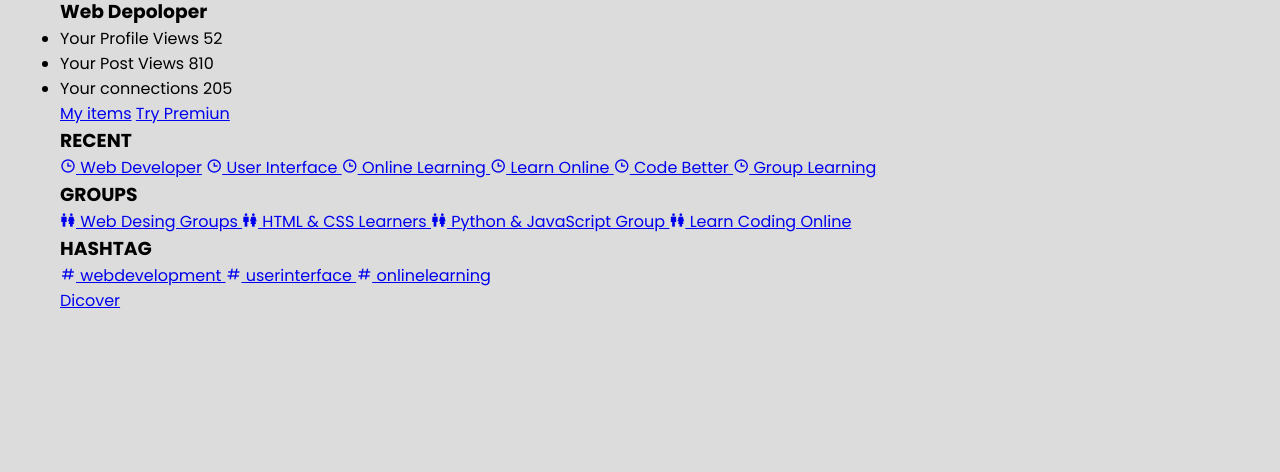
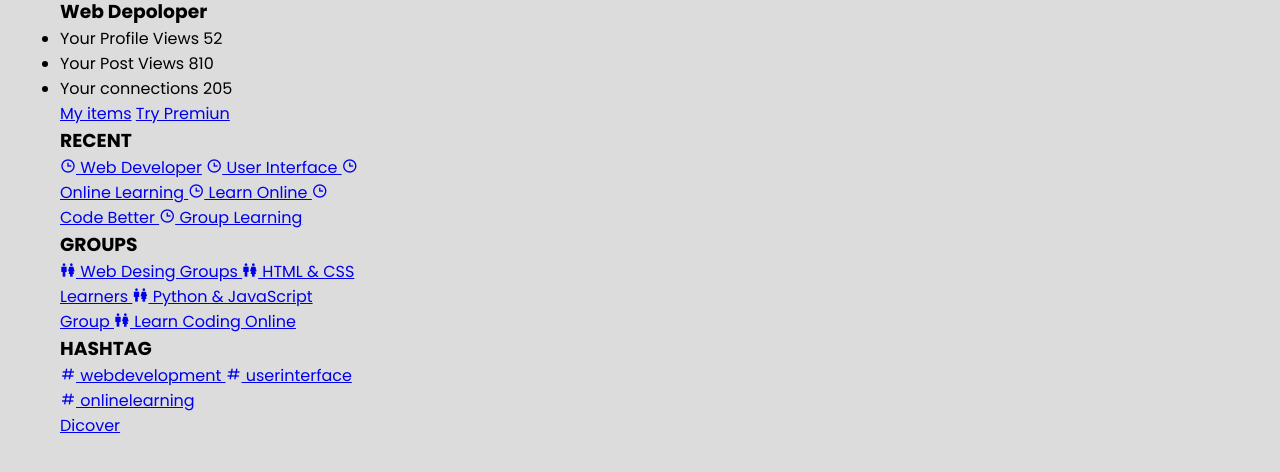
Before and after one commit to dmwwilsondelgado/LINKEDLN__WEBSITE, a plain HTML site: page index.html in a window 1280 px wide. Shown: the part 88-560 px from the top of the page. Drawn offline with nearby package versions, Linux system fonts and the light colour scheme.

Commit message:
inicializamos solo las columnas del grid pero tpca repasar

```diff
--- a/css/content.css
+++ b/css/content.css
@@ -1,3 +1,4 @@
 .content-layout{
     display: grid;
+    grid-template-columns:  300px 300px 300px;
 }
```
